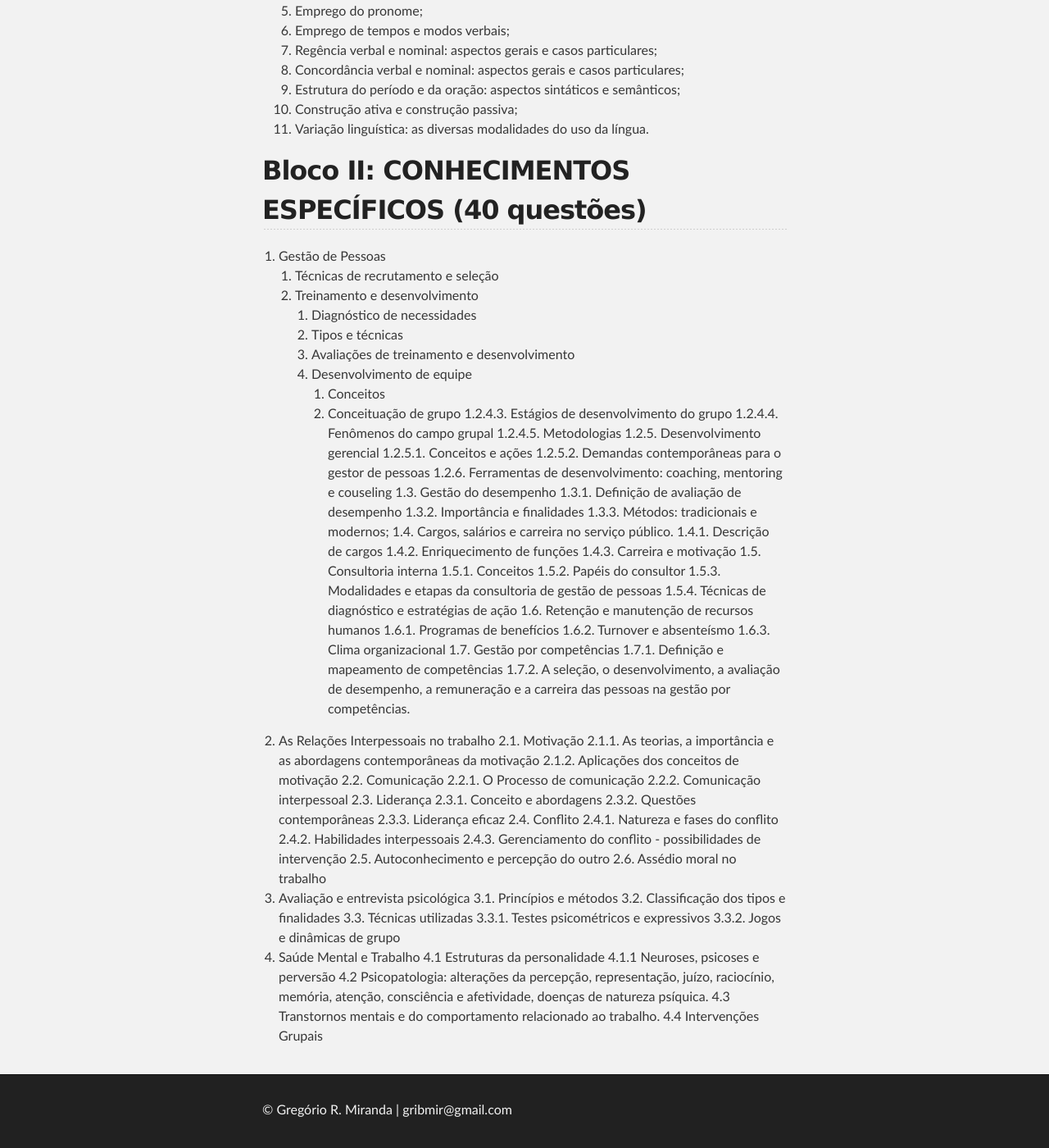
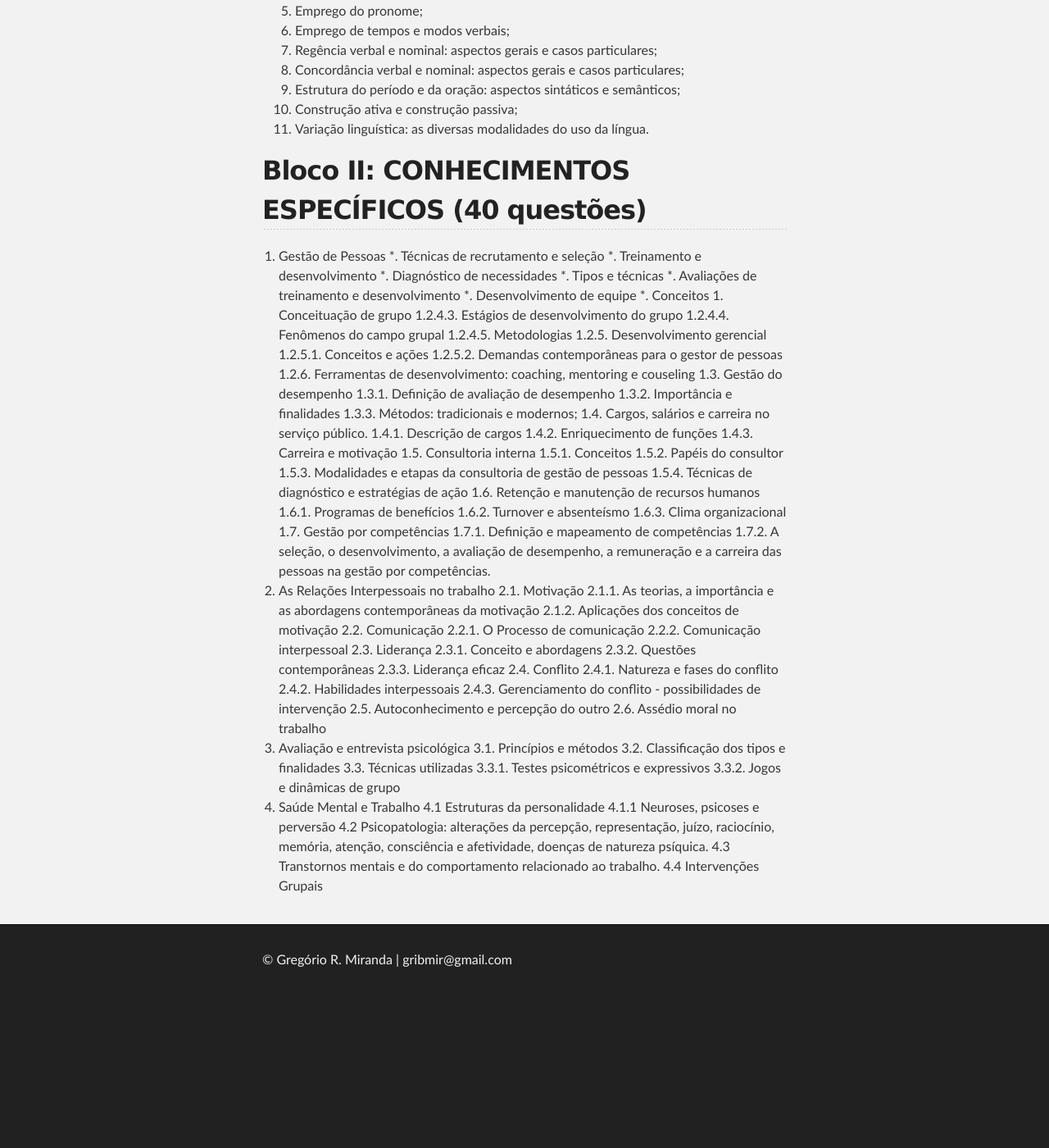
Before and after one commit to ggio/Teste, a Jekyll site: the page built from editais/CMBH.md, in a window 1280 px wide and 1400 px high, scrolled down 1846 px. Shown: the whole window at 82% size. Built offline with Jekyll 4.4.1, drawn with Linux system fonts in a browser that asks for light colours; after the commit the page ends 3063 px from its top, so only the background shows below that; part of the change alters nothing that is shown.

Commit message:
agoravai

```diff
--- a/editais/CMBH.md
+++ b/editais/CMBH.md
@@ -70,13 +70,13 @@ Pontuação: 25x2
 ## Bloco II: CONHECIMENTOS ESPECÍFICOS (40 questões)
 
 1. Gestão de Pessoas
-    1. Técnicas de recrutamento e seleção
-    1. Treinamento e desenvolvimento
-        1. Diagnóstico de necessidades
-        1. Tipos e técnicas
-        1. Avaliações de treinamento e desenvolvimento
-        1. Desenvolvimento de equipe
-            1. Conceitos
+    *. Técnicas de recrutamento e seleção
+    *. Treinamento e desenvolvimento
+        *. Diagnóstico de necessidades
+        *. Tipos e técnicas
+        *. Avaliações de treinamento e desenvolvimento
+        *. Desenvolvimento de equipe
+            *. Conceitos
             1. Conceituação de grupo
             1.2.4.3. Estágios de desenvolvimento do grupo
             1.2.4.4. Fenômenos do campo grupal
```
